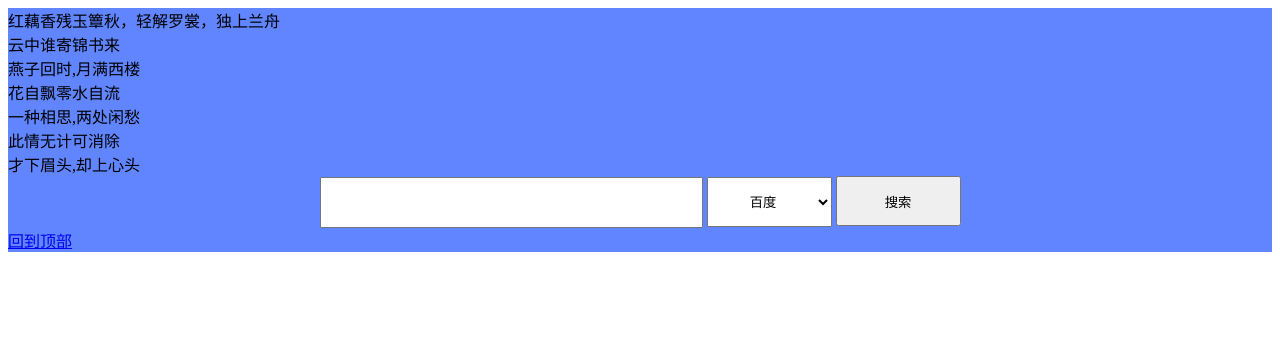
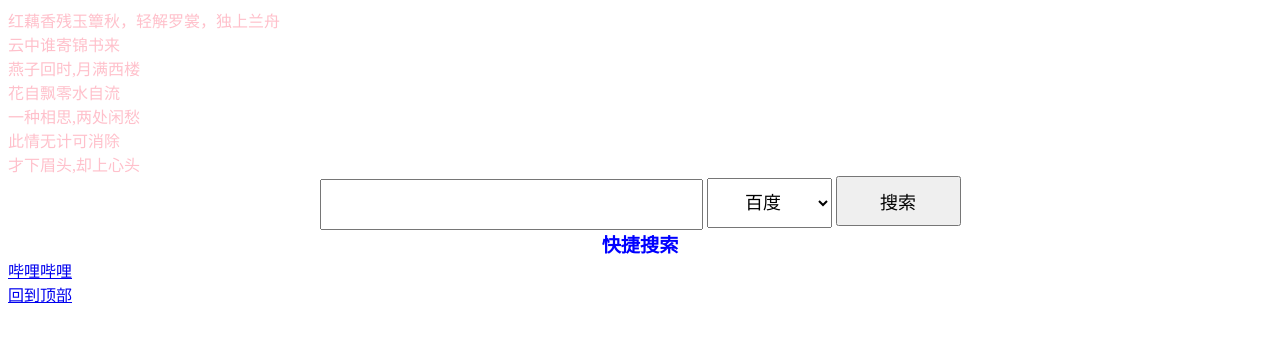
Before and after one commit to sunf666/lets-start, a plain HTML site: page index.html in a window 1280 px wide. Drawn offline with Linux system fonts and the light colour scheme.

Commit message:
index.html

```diff
--- a/index.html
+++ b/index.html
@@ -6,10 +6,24 @@
     <meta name="viewport" content="width=device-width, initial-scale=1.0">
     <title>lizewanxiang</title>
     <style>
-        div{
-         background-color:rgba(0, 60, 255, 0.623);
-        }
-
+       div{
+        color:pink;
+       }
+       .name-c{
+        font-size: large;
+       }
+       .name-a{
+        font-size: large;
+       }
+       .name-1{
+        font-weight: 100;
+       }
+       .name-2{
+        font-weight: 1000;
+        text-align: center;
+        color: blue;
+        font-size: larger;
+       }
     </style>
 </head>
 <body>
@@ -22,8 +36,8 @@
     <div>才下眉头,却上心头</div>
     <div>
         <center>
-    <input style="height:45px;width:375px">
-    <select style="height:50px;width:125px;text-align: center;cursor: pointer;">
+    <input class="name-b" style="height:45px;width:375px">
+    <select class="name-c" style="height:50px;width:125px;text-align: center;cursor: pointer;">
         <option value="1">百度</option>
         <option value="2">Edge</option>
         <option vaule="3">Firfox</option>
@@ -31,9 +45,11 @@
         <option vaule="5">safari</option>
         <option vaule="6">Opera</option>
     </select>
-    <button style="height:50px;width:125px;cursor: pointer;">搜索</button>
+    <button class="name-a" style="height:50px;width:125px;cursor: pointer;">搜索</button>
     </center>
     </div>
+    <div class="name-2">快捷搜索</div>
+ <a href="https://www.bilibili.com/" class="name-1">哔哩哔哩</a>
     <div>
     <a href="#">回到顶部</a>
     </div>
```
